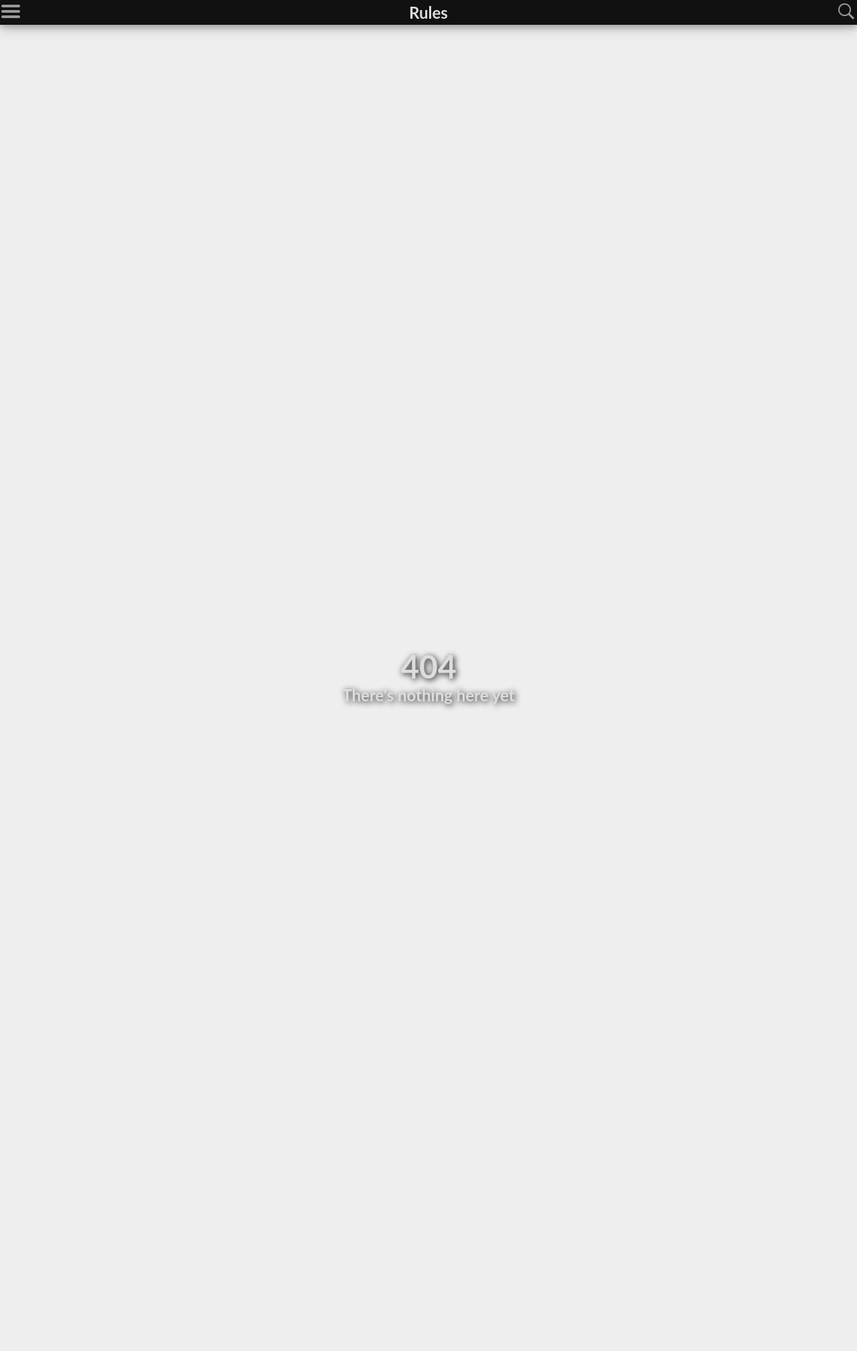
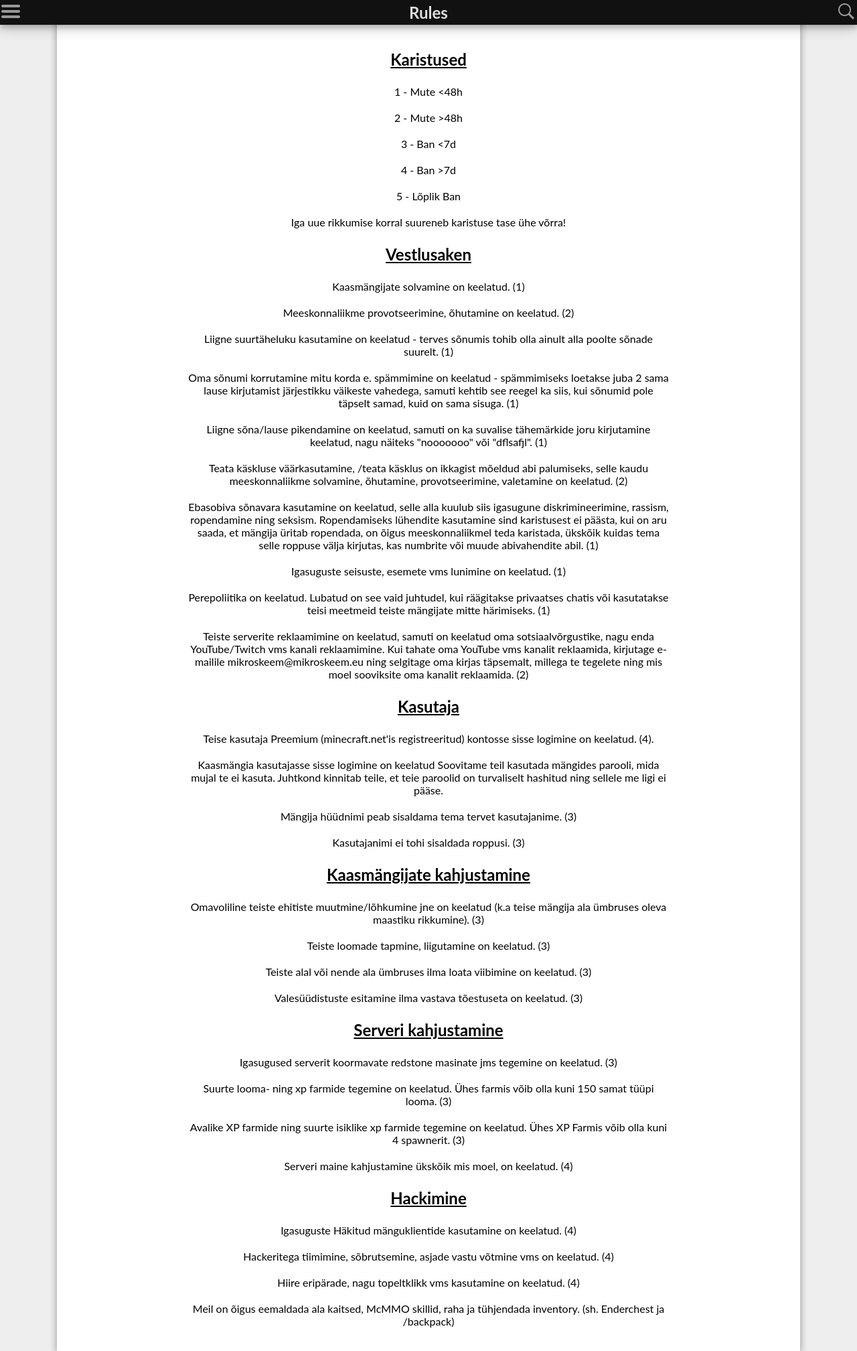
Before and after one commit to kaevupoiss/WebSite, a Flask app: page /rules in a window 1280 px wide. Shown: the whole page at 67% size. Run offline with Flask 2, Linux system fonts and the light colour scheme.

Commit message:
Added Rules

```diff
--- a/templates/base.html
+++ b/templates/base.html
@@ -2,7 +2,7 @@
 <html>
   <head>
     <meta charset="utf-8">
-    <meta name="viewport" content="width=device-width">
+    <meta name="viewport" content="width=device-width, initial-scale=1">
     <title>{% block title %}{% endblock %} - Mikroskeem</title>
     {% block head %}{% endblock %}
     <link href="../static/css/index.css" rel="stylesheet" type="text/css" />
@@ -25,7 +25,7 @@
           <button onclick="menuFun()" class="hbtn" id="mbtn"><img src="../static/img/menu.png"></button>
           <h2>{% block title2 %}{% endblock %}</h2>
           <button onclick="searchFun()" class="hbtn" id="sbtn"><img src="../static/img/search.png"></button>
-        </div>
+        </div> <!--header-->
         {% block content %}{% endblock %}
       </div> <!--mainwrapper-->
     </div> <!--wrapper-->
--- a/templates/rules.html
+++ b/templates/rules.html
@@ -2,8 +2,51 @@
 {% block title %}Rules{% endblock %}
 {% block title2 %}Rules{% endblock %}
 {% block content %}
-<div class="chtable">
-    <h1>404</h1>
-    <h4>There's nothing here yet</h4>
-</div> <!--chtable-->
+<dic class="rulescontainer">
+  <div class="rules">
+  	<h3>Karistused</h3>
+    <p>1 - Mute &#60;48h</p>
+    <p>2 - Mute &#62;48h</p>
+    <p>3 - Ban &#60;7d</p>
+    <p>4 - Ban &#62;7d</p>
+    <p>5 - Lõplik Ban</p>
+    <p>Iga uue rikkumise korral suureneb karistuse tase ühe võrra!</p>
+
+    <h3>Vestlusaken</h3>
+    <p>Kaasmängijate solvamine on keelatud. (1)</p>
+    <p>Meeskonnaliikme provotseerimine, õhutamine on keelatud. (2)</p>
+    <p>Liigne suurtäheluku kasutamine on keelatud - terves sõnumis tohib olla ainult alla poolte sõnade suurelt. (1)</p>
+    <p>Oma sõnumi korrutamine mitu korda e. spämmimine on keelatud - spämmimiseks loetakse juba 2 sama lause kirjutamist järjestikku väikeste vahedega, samuti kehtib see reegel ka siis, kui sõnumid pole täpselt samad, kuid on sama sisuga. (1)</p>
+    <p>Liigne sõna/lause pikendamine on keelatud, samuti on ka suvalise tähemärkide joru kirjutamine keelatud, nagu näiteks "nooooooo" või "dflsafjl". (1)</p>
+    <p>Teata käskluse väärkasutamine, /teata käsklus on ikkagist mõeldud abi palumiseks, selle kaudu meeskonnaliikme solvamine, õhutamine, provotseerimine, valetamine on keelatud. (2)</p>
+    <p>Ebasobiva sõnavara kasutamine on keelatud, selle alla kuulub siis igasugune diskrimineerimine, rassism, ropendamine ning seksism. Ropendamiseks lühendite kasutamine sind karistusest ei päästa, kui on aru saada, et mängija üritab ropendada, on õigus meeskonnaliikmel teda karistada, ükskõik kuidas tema selle roppuse välja kirjutas, kas numbrite või muude abivahendite abil. (1)</p>
+    <p>Igasuguste seisuste, esemete vms lunimine on keelatud. (1)</p>
+    <p>Perepoliitika on keelatud. Lubatud on see vaid juhtudel, kui räägitakse privaatses chatis või kasutatakse teisi meetmeid teiste mängijate mitte härimiseks. (1)</p>
+    <p>Teiste serverite reklaamimine on keelatud, samuti on keelatud oma sotsiaalvõrgustike, nagu enda YouTube/Twitch vms kanali reklaamimine. Kui tahate oma YouTube vms kanalit reklaamida, kirjutage e-mailile mikroskeem@mikroskeem.eu ning selgitage oma kirjas täpsemalt, millega te tegelete ning mis moel sooviksite oma kanalit reklaamida. (2)</p>
+
+    <h3>Kasutaja</h3>
+    <p>Teise kasutaja Preemium (minecraft.net'is registreeritud) kontosse sisse logimine on keelatud. (4).</p>
+    <p>Kaasmängia kasutajasse sisse logimine on keelatud Soovitame teil kasutada mängides parooli, mida mujal te ei kasuta. Juhtkond kinnitab teile, et teie paroolid on turvaliselt hashitud ning sellele me ligi ei pääse.</p>
+    <p>Mängija hüüdnimi peab sisaldama tema tervet kasutajanime. (3)</p>
+    <p>Kasutajanimi ei tohi sisaldada roppusi. (3)</p>
+
+    <h3>Kaasmängijate kahjustamine</h3>
+    <p>Omavoliline teiste ehitiste muutmine/lõhkumine jne on keelatud (k.a teise mängija ala ümbruses oleva maastiku rikkumine). (3)</p>
+    <p>Teiste loomade tapmine, liigutamine on keelatud. (3)</p>
+    <p>Teiste alal või nende ala ümbruses ilma loata viibimine on keelatud. (3)</p>
+    <p>Valesüüdistuste esitamine ilma vastava tõestuseta on keelatud. (3)</p>
+
+    <h3>Serveri kahjustamine</h3>
+    <p>Igasugused serverit koormavate redstone masinate jms tegemine on keelatud. (3)</p>
+    <p>Suurte looma- ning xp farmide tegemine on keelatud. Ühes farmis võib olla kuni 150 samat tüüpi looma. (3)</p>
+    <p>Avalike XP farmide ning suurte isiklike xp farmide tegemine on keelatud. Ühes XP Farmis võib olla kuni 4 spawnerit. (3)</p>
+    <p>Serveri maine kahjustamine ükskõik mis moel, on keelatud. (4)</p>
+
+    <h3>Hackimine</h3>
+    <p>Igasuguste Häkitud mänguklientide kasutamine on keelatud. (4)</p>
+    <p>Hackeritega tiimimine, sõbrutsemine, asjade vastu võtmine vms on keelatud. (4)</p>
+    <p>Hiire eripärade, nagu topeltklikk vms kasutamine on keelatud. (4)</p>
+    <p>Meil on õigus eemaldada ala kaitsed, McMMO skillid, raha ja tühjendada inventory. (sh. Enderchest ja /backpack)</p>
+  </div> <!--rules-->
+</div> <!--rulescontainer-->
 {% endblock %}
```
